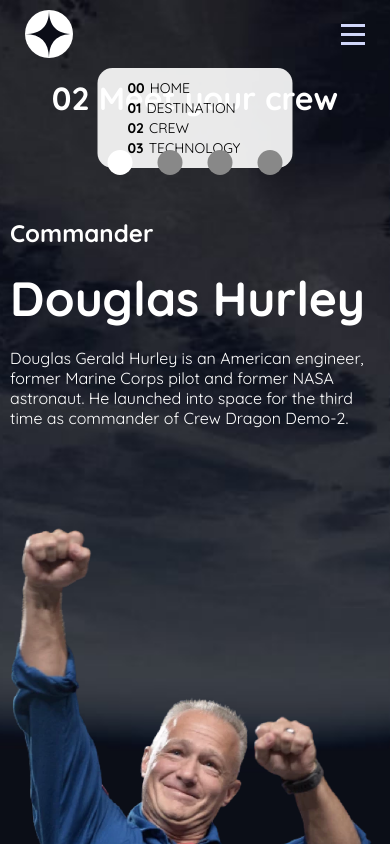
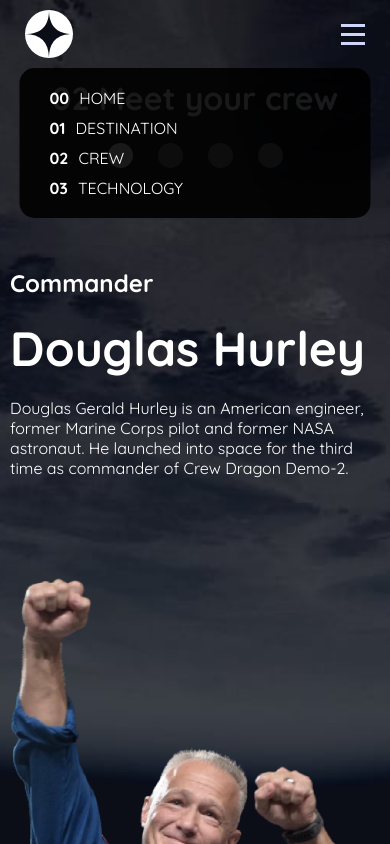
Before and after one commit to VictorDEV1301/Space-tourism-website-main, a plain HTML site: page pages/crew.html in a window 390 px wide. Both pictures are taken after a click on the picture 353 px from the left and 34 px from the top of the page. Shown: the top 844 px of the page. Drawn offline with Linux system fonts and the light colour scheme.

Commit message:
Correção de bug visual na página crew

```diff
--- a/css/crew.css
+++ b/css/crew.css
@@ -61,10 +61,6 @@ main {
   display: flex;
   flex-direction: row;
   gap: 25px;
-  position: absolute;
-  left: 50%;
-  top: 220px;
-  transform: translate(-50%, 0);
 }
 
 .ball {
@@ -85,13 +81,17 @@ main {
   max-width: 100%;
 }
 
+.wraperContainer{
+  display: flex;
+  flex-direction: column;
+  justify-content: center;
+  align-items: center;
+  gap: 25px;
+}
+
 @media screen and (max-width: 1024px) {
   body {
     background-image: url(./../assets/crew/background-crew-tablet.jpg);
-  }
-
-  .ballsContainer {
-    top: 170px;
   }
 }
 
@@ -103,8 +103,4 @@ main {
   .ulMenu a:nth-of-type(3) {
     border-bottom: 0;
   }
-
-  .ballsContainer {
-    top: 150px;
-  }
 }
--- a/css/header.css
+++ b/css/header.css
@@ -76,16 +76,21 @@ header {
     display: none;
     justify-content: center;
     align-items: start;
-    background-color: rgba(255, 255, 255, 0.9);
+    background-color: rgba(0, 0, 0, 0.9);
+    width: 90%;
+    height: 150px;
+    padding: 25px;
+    z-index: 999;
   }
 
   .ulMenu li h1 {
-    font-size: 14px;
+    margin: 5px;
+    font-size: 16px;
     min-height: 0;
     line-height: 0;
     display: flex;
-    gap: 5px;
-    color: #000;
+    gap: 10px;
+    color: #fff;
   }
 
   .ulActive {
--- a/pages/crew.html
+++ b/pages/crew.html
@@ -40,7 +40,15 @@
   </header>
 
   <main>
-    <h1>02 Meet your crew</h1>
+    <div class="wraperContainer">
+      <h1>02 Meet your crew</h1>
+      <div class="ballsContainer">
+        <div class="ball ballActive" id="ball1"></div>
+        <div class="ball" id="ball2"></div>
+        <div class="ball" id="ball3"></div>
+        <div class="ball" id="ball4"></div>
+      </div>
+    </div>
     <section class="crew">
       <div class="left">
         <div class="leftWraper">
@@ -48,12 +56,6 @@
           <h1 id="name">Douglas Hurley</h1>
           <p id="info"> Douglas Gerald Hurley is an American engineer, former Marine Corps pilot and former NASA
             astronaut. He launched into space for the third time as commander of Crew Dragon Demo-2.</p>
-        </div>
-        <div class="ballsContainer">
-          <div class="ball ballActive" id="ball1"></div>
-          <div class="ball" id="ball2"></div>
-          <div class="ball" id="ball3"></div>
-          <div class="ball" id="ball4"></div>
         </div>
       </div>
       <img src="./../assets/crew/image-douglas-hurley.webp" alt="" id="nameImg">
```
